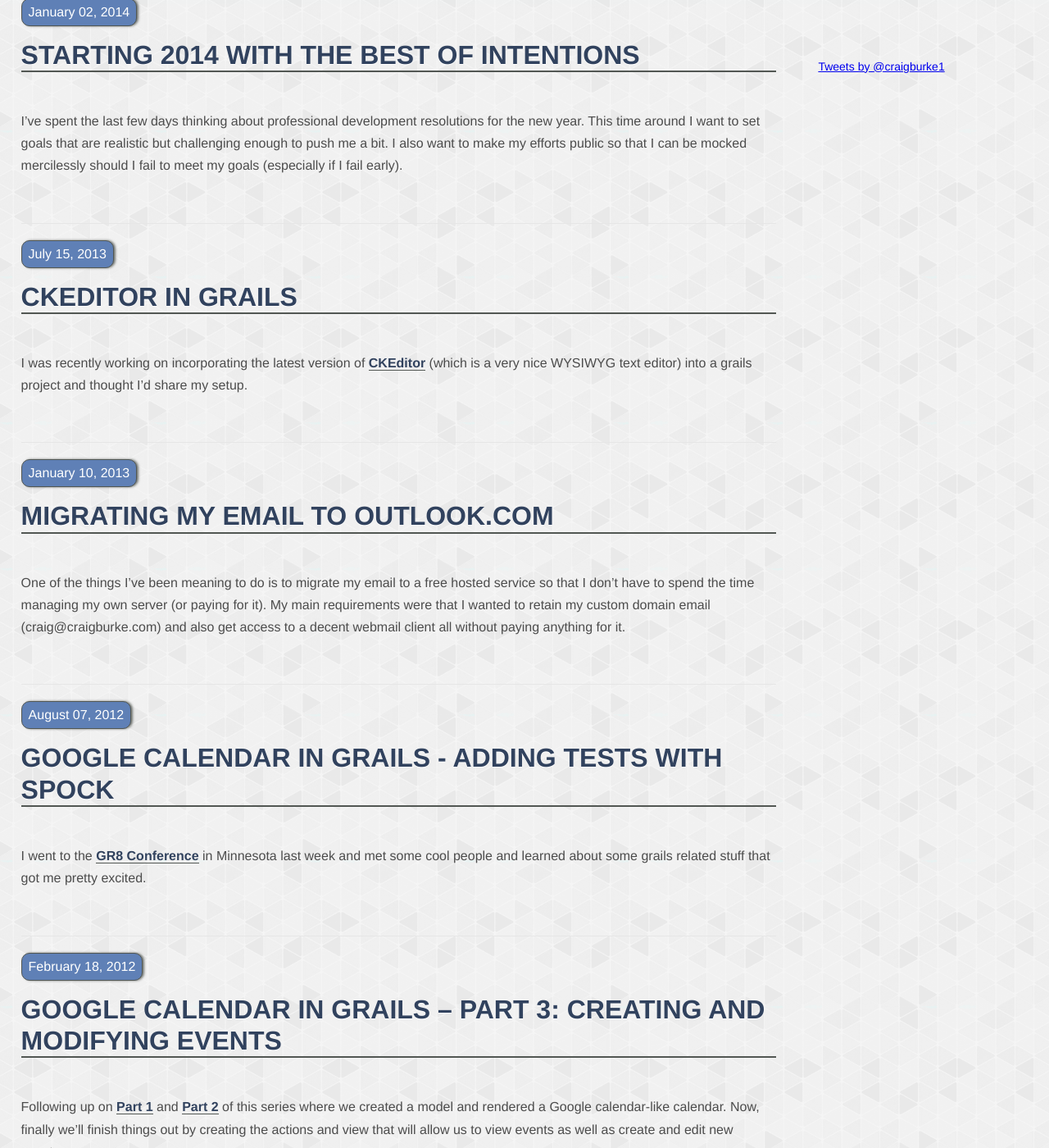
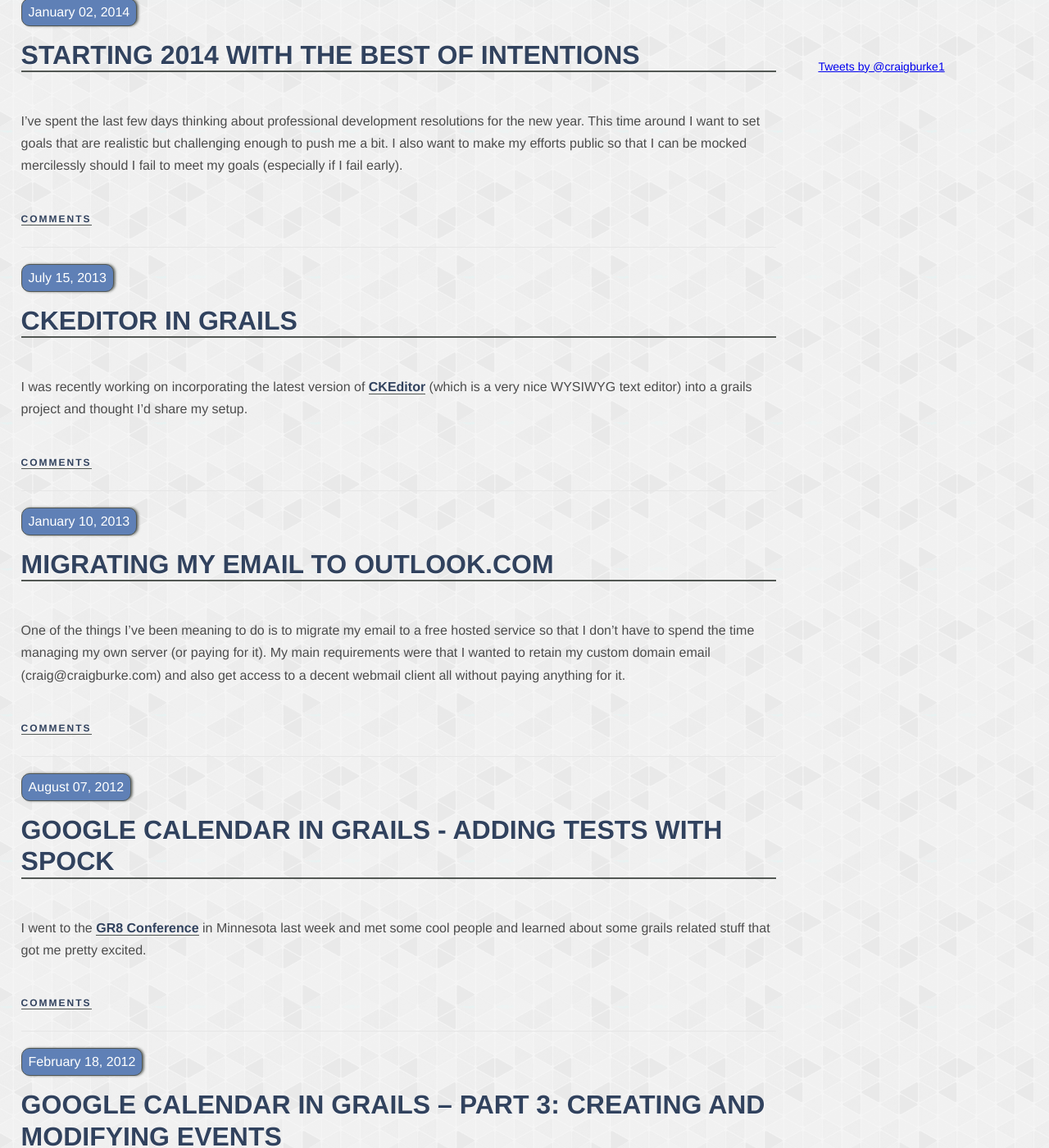
Before and after one commit to craigburke/craigburke.github.io, a Jekyll site: the page built from index.html, in a window 1280 px wide and 1400 px high, scrolled down 211 px. Shown: the whole window at 82% size. Built offline with Jekyll 4.4.1, drawn with Linux system fonts in a browser that asks for light colours; Markdown is read by kramdown in place of the engine named in the settings; the list of posts is cut into pages by our own code; comment, search, counter and statistics services are not loaded; some of the changed lines change nothing that is shown.

Commit message:
Adding comments to list page. Fixing rss link.

```diff
--- /dev/null
+++ b/_includes/google-ads.html
@@ -0,0 +1,11 @@
+<script type="text/javascript"><!--
+google_ad_client = "ca-pub-7391767225065336";
+/* Banner ad */
+google_ad_slot = "9687980583";
+google_ad_width = 728;
+google_ad_height = 90;
+//-->
+</script>
+<script type="text/javascript"
+src="http://pagead2.googlesyndication.com/pagead/show_ads.js">
+</script>
--- a/_layouts/default.html
+++ b/_layouts/default.html
@@ -25,7 +25,7 @@
         <li class="twitter"><a href="http://www.twitter.com/craigburke1" target="_blank">Follow me on twitter</a></li>
         <li class="email"><a href="mailto:craig@craigburke.com">Email me</a></li>
         <li class="github"><a href="https://github.com/craigburke/" target="_blank">Check out my code on github</a></li>
-        <li class="rss"><a href="{RSS}">Subscribe to my blog</a></li>
+        <li class="rss"><a href="/rss.xml">Subscribe to my blog</a></li>
     </ul>
 </nav>
 
@@ -39,11 +39,13 @@
 </aside>
 
 <footer id="footer">
-    <div class="copyright"> ©{{ site.time | date: "%Y" }} Craig Burke </div>
+	{% include google-ads.html %}
+
+	<div class="copyright"> ©{{ site.time | date: "%Y" }} Craig Burke </div>
 </footer>
 </div>
 
-{% include google_analytics.html %}
+{% include google-analytics.html %}
 
 </body>
 </html>
--- a/index.html
+++ b/index.html
@@ -8,6 +8,9 @@ title: Craig Burke
 		<h3><a href="{{ post.url }}">{{ post.title }}</a></h3>
 		<p>{{ post.excerpt }}</p>
 		<footer>
+			<section class="caption group">
+                		<a class="disquscomments" href="{{ post.url }}#disqus_thread">Comments</a>
+            		</section>
 			<div class="date">
 				<a href="{{ post.url }}">{{ post.date |  date: "%B %d, %Y" }}</a>
 			</div>
@@ -30,3 +33,14 @@ title: Craig Burke
     <a href="/page{{ paginator.next_page }}" rel="next">Next »</a>
   {% endif %}
 </nav>
+
+ <script type="text/javascript">
+    var disqus_shortname = '{{ site.disqus_shortname }}';
+
+    (function () {
+        var s = document.createElement('script'); s.async = true;
+        s.type = 'text/javascript';
+        s.src = '//' + disqus_shortname + '.disqus.com/count.js';
+        (document.getElementsByTagName('HEAD')[0] || document.getElementsByTagName('BODY')[0]).appendChild(s);
+    }());
+</script>
```
Also changed, not shown: _includes/google-analytics.html (renamed from _includes/google_analytics.html).
